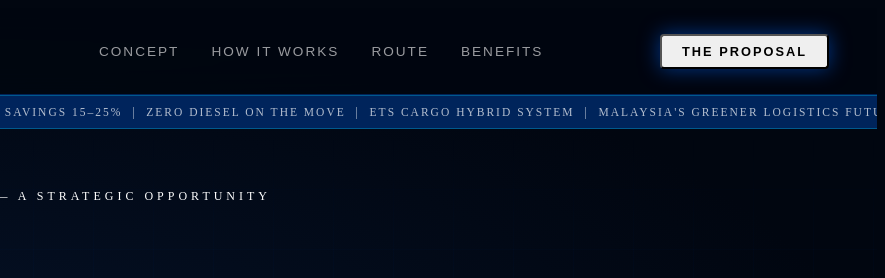
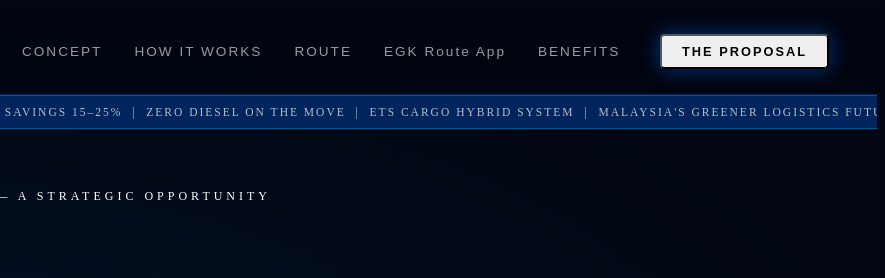
Before and after one commit to egkhor/etscargo, a plain HTML site: page index.html in a window 1280 px wide. Shown: the top 278 px of the page, 395-1280 px from the left. Drawn offline with Linux system fonts and the light colour scheme.

Commit message:
Update index.html

```diff
--- a/index.html
+++ b/index.html
@@ -802,6 +802,7 @@ footer { flex-direction:column; gap:16px; text-align:center; }
       <li><a href="#concept">CONCEPT</a></li>
       <li><a href="#howitworks">HOW IT WORKS</a></li>
       <li><a href="#route">ROUTE</a></li>
+      <li><a href="#apps">EGK Route App</a></li>
       <li><a href="#benefits">BENEFITS</a></li>
     </ul>
     <button class="nav-badge">THE PROPOSAL</button>
```
